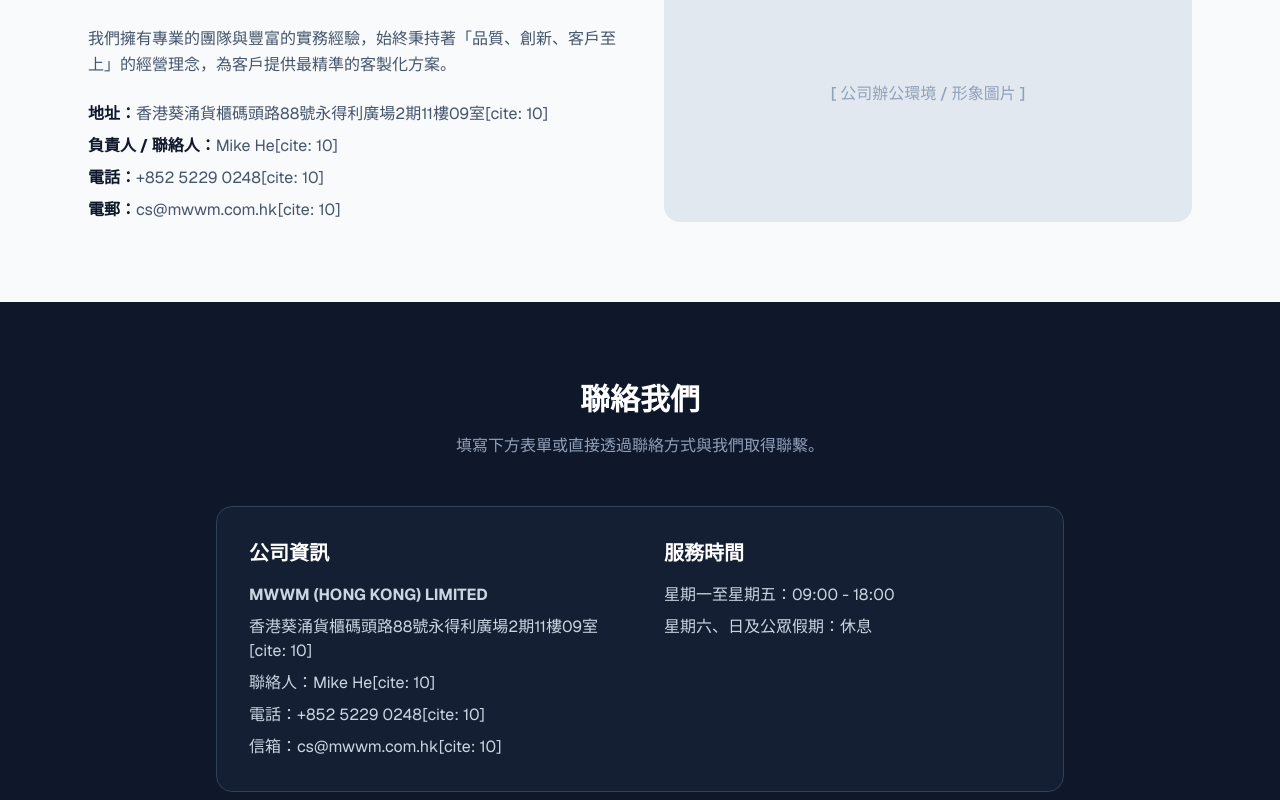
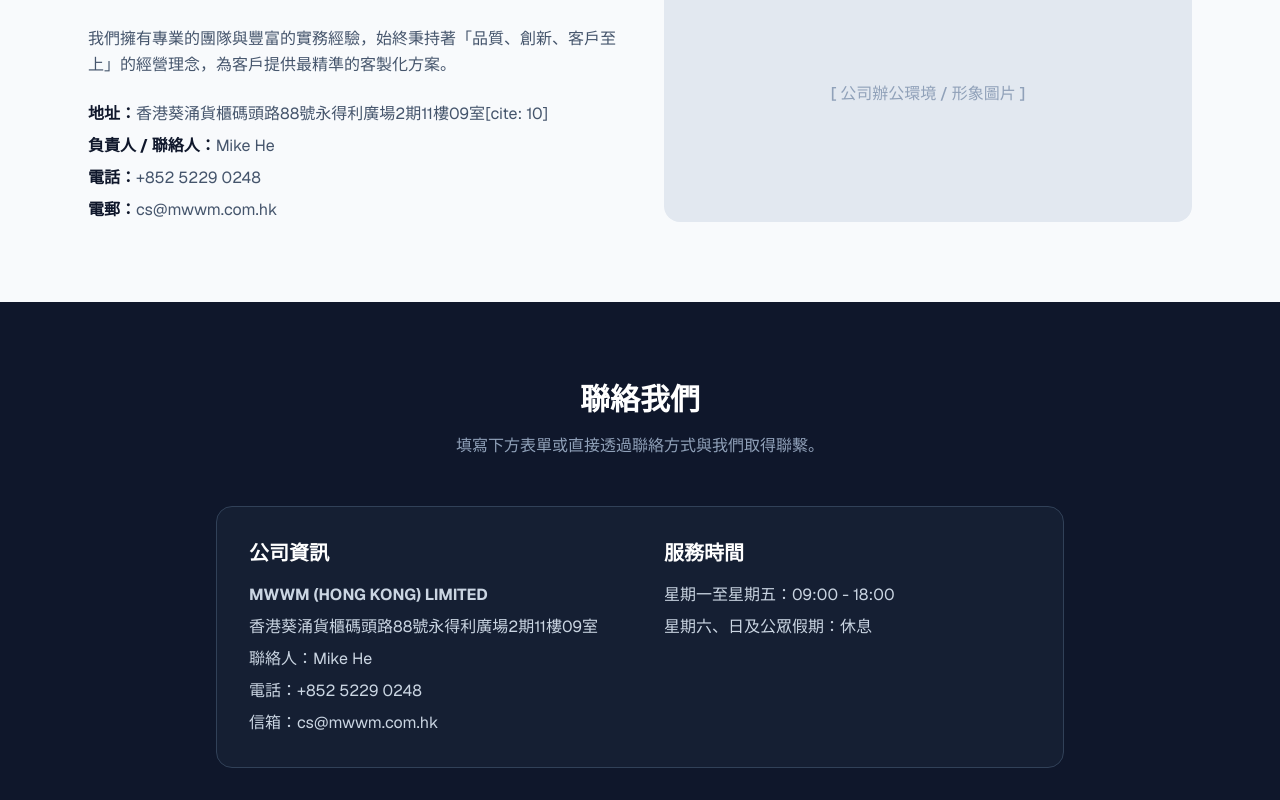
Before and after one commit to MikeHo21/mwwm-website, a Next.js app: page / in a window 1280 px wide. Shown: the part 1320-2120 px from the top of the page. Built offline with nearby package versions, Linux system fonts and the light colour scheme.

Commit message:
feat: update official company info, contact details and maintain logo size

```diff
--- a/app/page.tsx
+++ b/app/page.tsx
@@ -86,9 +86,9 @@
             </p>
             <div className="space-y-2 text-slate-600 mt-6">
               <p><strong className="text-slate-900">地址：</strong>香港葵涌貨櫃碼頭路88號永得利廣場2期11樓09室[cite: 10]</p>
-              <p><strong className="text-slate-900">負責人 / 聯絡人：</strong>Mike He[cite: 10]</p>
-              <p><strong className="text-slate-900">電話：</strong>+852 5229 0248[cite: 10]</p>
-              <p><strong className="text-slate-900">電郵：</strong>cs@mwwm.com.hk[cite: 10]</p>
+              <p><strong className="text-slate-900">負責人 / 聯絡人：</strong>Mike He</p>
+              <p><strong className="text-slate-900">電話：</strong>+852 5229 0248</p>
+              <p><strong className="text-slate-900">電郵：</strong>cs@mwwm.com.hk</p>
             </div>
           </div>
           <div className="bg-slate-200 h-64 rounded-2xl flex items-center justify-center text-slate-400 font-medium">
@@ -109,10 +109,10 @@
             <div>
               <h3 className="text-xl font-bold mb-4 text-white">公司資訊</h3>
               <p className="text-slate-300 mb-2"><strong>MWWM (HONG KONG) LIMITED</strong></p>
-              <p className="text-slate-300 mb-2">香港葵涌貨櫃碼頭路88號永得利廣場2期11樓09室[cite: 10]</p>
-              <p className="text-slate-300 mb-2">聯絡人：Mike He[cite: 10]</p>
-              <p className="text-slate-300 mb-2">電話：+852 5229 0248[cite: 10]</p>
-              <p className="text-slate-300">信箱：cs@mwwm.com.hk[cite: 10]</p>
+              <p className="text-slate-300 mb-2">香港葵涌貨櫃碼頭路88號永得利廣場2期11樓09室</p>
+              <p className="text-slate-300 mb-2">聯絡人：Mike He</p>
+              <p className="text-slate-300 mb-2">電話：+852 5229 0248</p>
+              <p className="text-slate-300">信箱：cs@mwwm.com.hk</p>
             </div>
             <div>
               <h3 className="text-xl font-bold mb-4 text-white">服務時間</h3>
```
